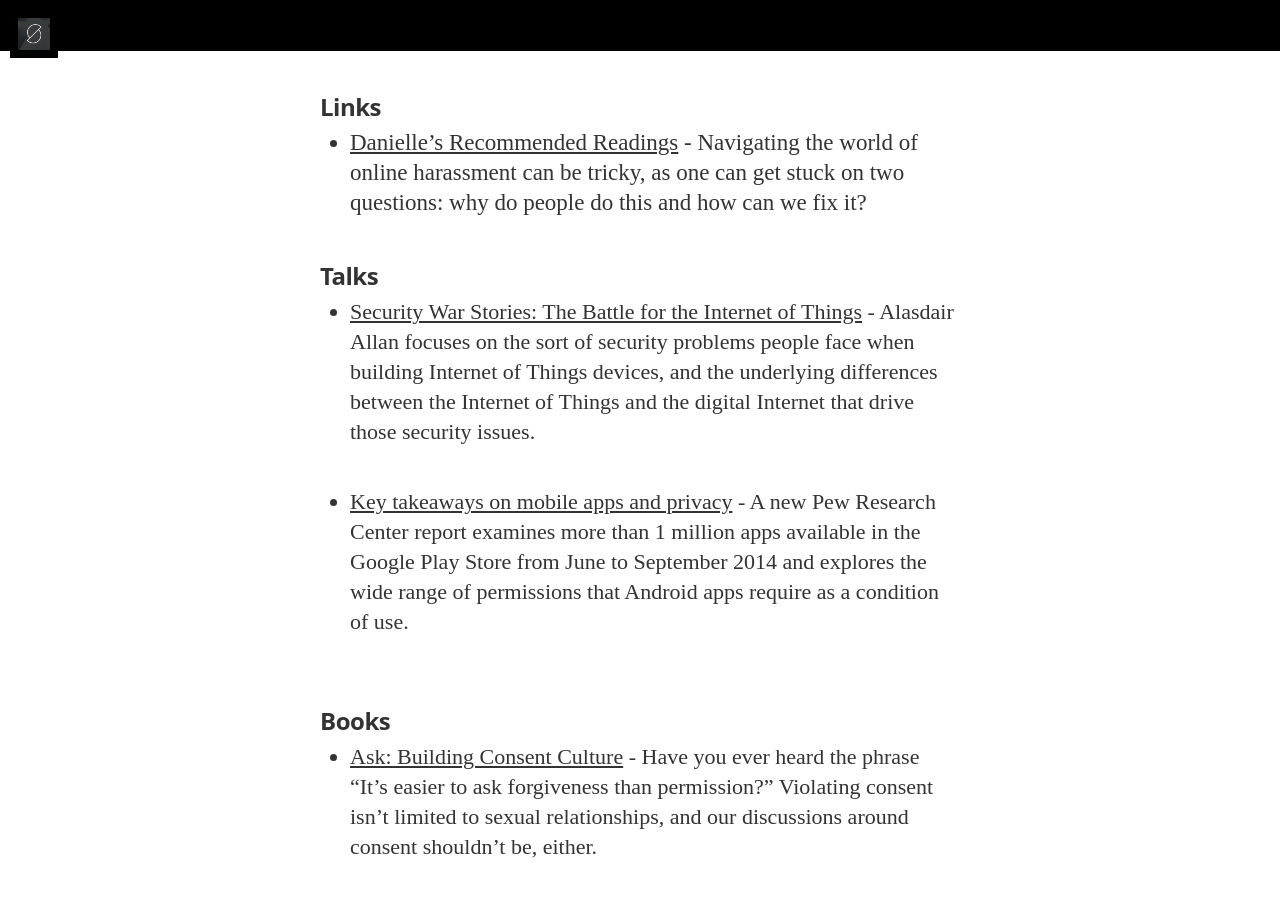
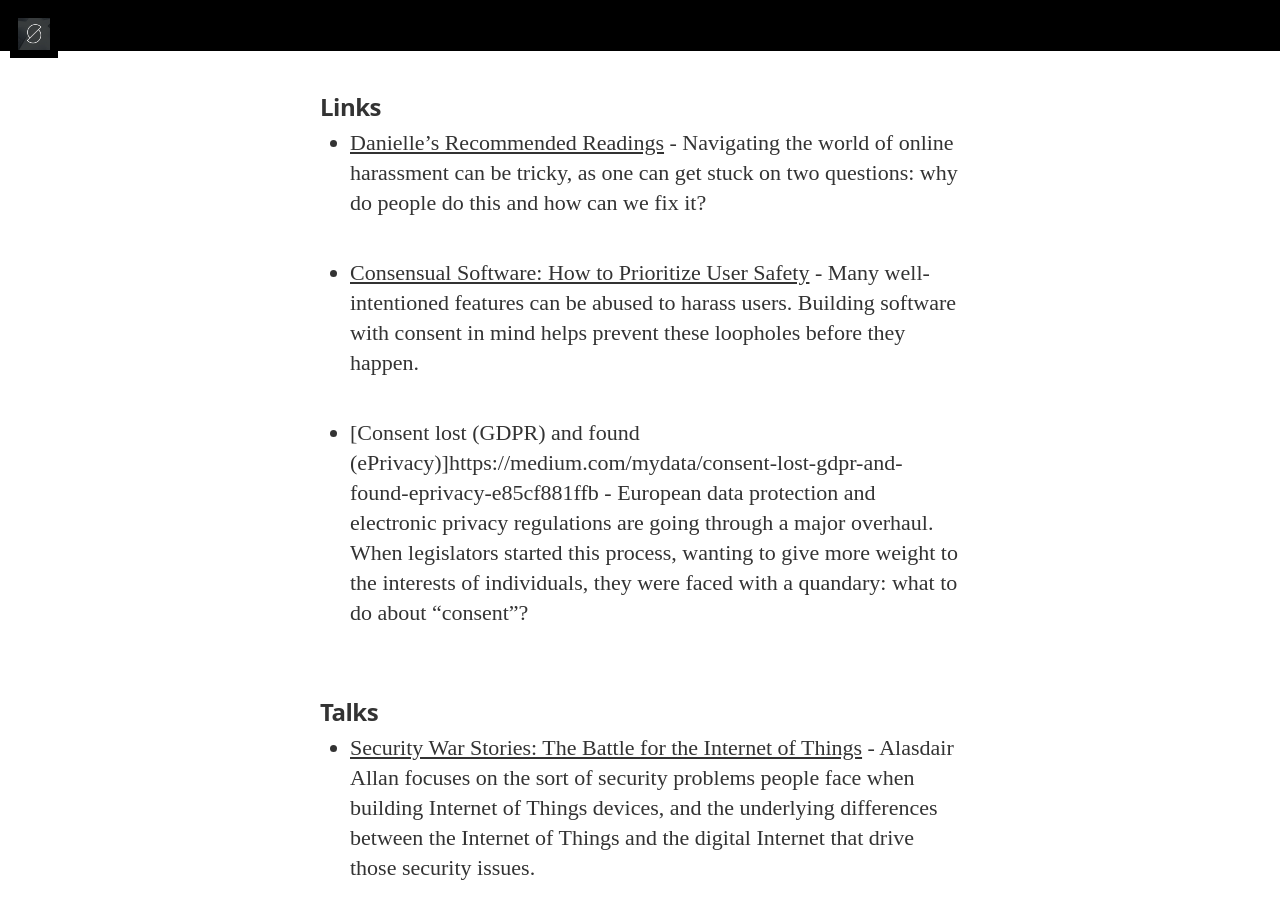
Before and after one commit to consensualsoftware/consensual_software, a Jekyll site: the page built from resources.md, in a window 1280 px wide and 900 px high, scrolled down 849 px. Built offline with Jekyll 4.4.1, drawn with Linux system fonts in a browser that asks for light colours; nearby versions of some CDN libraries; some web fonts are replaced.

Commit message:
Add resources

```diff
--- a/resources.md
+++ b/resources.md
@@ -8,6 +8,10 @@ image: /assets/article_images/header.jpg
 
 ### Links
 * [Danielle's Recommended Readings](http://danielleleong.com/recommended-readings/) - Navigating the world of online harassment can be tricky, as one can get stuck on two questions: why do people do this and how can we fix it?
+
+* [Consensual Software: How to Prioritize User Safety](https://www.infoq.com/articles/consensual-software) - Many well-intentioned features can be abused to harass users. Building software with consent in mind helps prevent these loopholes before they happen.
+
+* [Consent lost (GDPR) and found (ePrivacy)]https://medium.com/mydata/consent-lost-gdpr-and-found-eprivacy-e85cf881ffb - European data protection and electronic privacy regulations are going through a major overhaul. When legislators started this process, wanting to give more weight to the interests of individuals, they were faced with a quandary: what to do about “consent”?
 
 ### Talks
 * [Security War Stories: The Battle for the Internet of Things](https://www.infoq.com/presentations/security-iot-2017?utm_source=infoq&utm_medium=QCon_EarlyAccessVideos&utm_campaign=QConLondon2017) - Alasdair Allan focuses on the sort of security problems people face when building Internet of Things devices, and the underlying differences between the Internet of Things and the digital Internet that drive those security issues.
```
